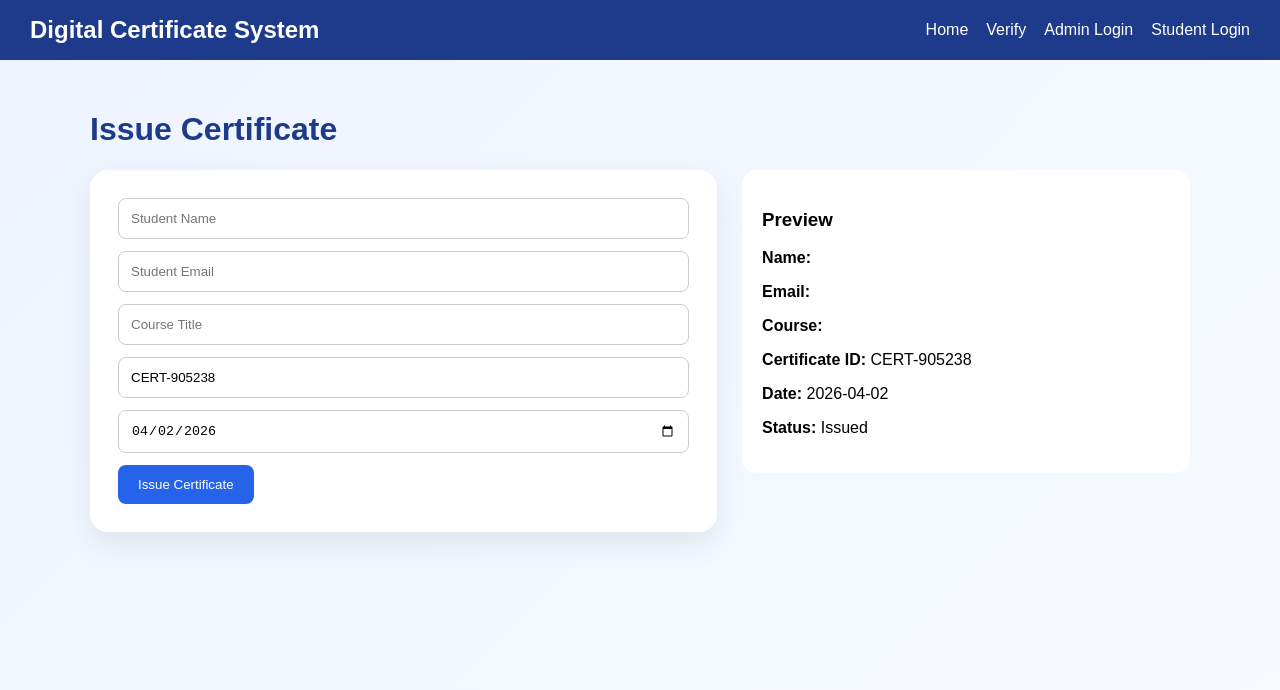
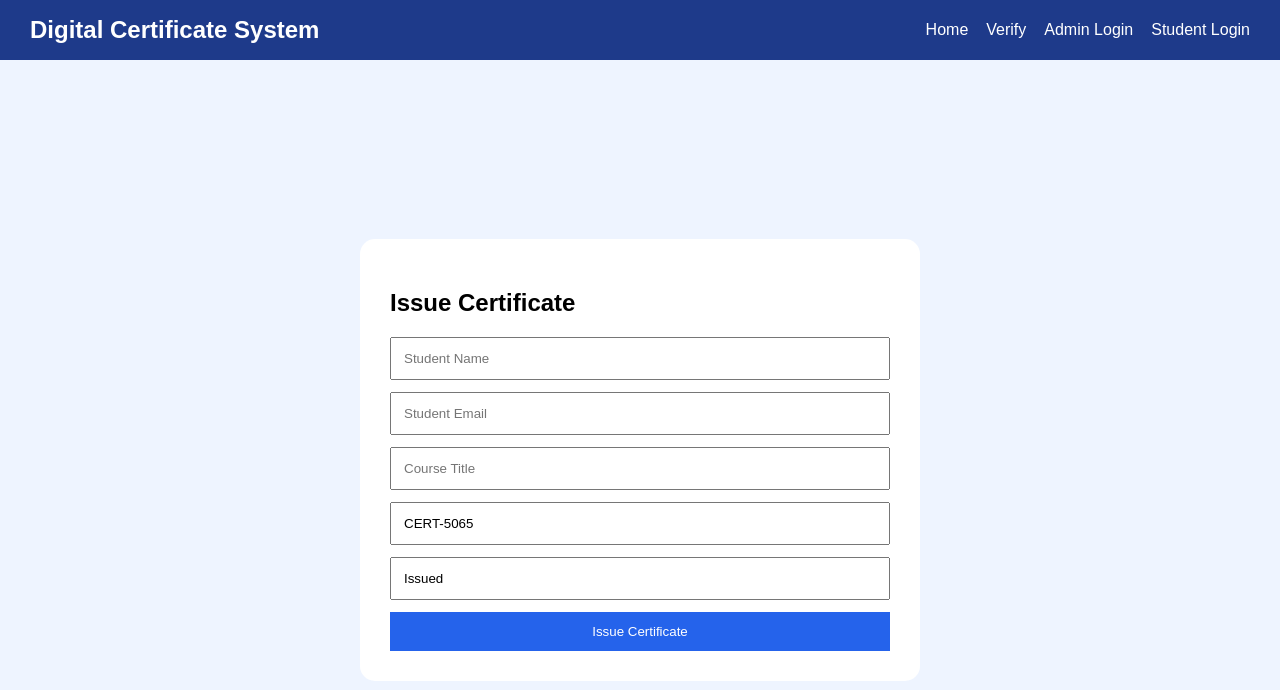
Before and after one commit to pravallikakonada/digital-certificate-issue, a React (Vite) app: page /issue in a window 1280 px wide. Shown: the top 690 px of the page. Built offline with nearby package versions, Linux system fonts and the light colour scheme; sample sign-in values are in the browser's storage.

Commit message:
completed tests to issue certificate flow

```diff
--- a/src/pages/CompletedTests.jsx
+++ b/src/pages/CompletedTests.jsx
@@ -1,44 +1,40 @@
 import React, { useEffect, useState } from "react";
 import axios from "axios";
+import { useNavigate } from "react-router-dom";
 import Header from "../components/Header";
-import { useNavigate } from "react-router-dom";
 
-const API_BASE_URL = `http://${window.location.hostname}:8000`;
+const API = "https://certificate-backend-mxjt.onrender.com/api/exams/completed-tests/";
 
 const CompletedTests = () => {
-  const navigate = useNavigate();
   const [tests, setTests] = useState([]);
   const [loading, setLoading] = useState(true);
+  const navigate = useNavigate();
 
-  useEffect(() => {
-    const role = localStorage.getItem("role");
-    if (role !== "admin") {
-      navigate("/admin-login");
-      return;
-    }
-
-    fetchCompletedTests();
-  }, [navigate]);
-
-  const fetchCompletedTests = async () => {
+  const fetchTests = async () => {
     try {
-      const response = await axios.get(`${API_BASE_URL}/api/exams/completed-tests/`);
-      setTests(response.data || []);
+      const res = await axios.get(API);
+      setTests(res.data || []);
     } catch (error) {
       console.error("Error fetching completed tests:", error);
-      alert("Failed to load completed tests ❌");
+      alert("Completed tests load avvaledu ❌");
     } finally {
       setLoading(false);
     }
   };
 
-  const handleIssueCertificate = (test) => {
+  useEffect(() => {
+    fetchTests();
+  }, []);
+
+  const handleIssueCertificate = (student) => {
     navigate("/issue", {
       state: {
-        studentName: test.student_name,
-        studentEmail: test.student_email,
-        courseTitle: test.course_title,
-        status: "Issued",
+        student_name: student.student_name,
+        student_email: student.student_email,
+        course_title: student.course_title,
+        score: student.score,
+        total_questions: student.total_questions,
+        result: student.result,
       },
     });
   };
@@ -47,66 +43,27 @@ const CompletedTests = () => {
     <>
       <Header />
 
-      <div
-        style={{
-          minHeight: "100vh",
-          background: "#eef4ff",
-          padding: "30px",
-          fontFamily: "Arial, sans-serif",
-        }}
-      >
-        <div
-          style={{
-            maxWidth: "1000px",
-            margin: "0 auto",
-            background: "#fff",
-            padding: "30px",
-            borderRadius: "16px",
-            boxShadow: "0 10px 25px rgba(0,0,0,0.08)",
-          }}
-        >
-          <h1 style={{ color: "#1e3a8a", marginTop: 0 }}>Completed Tests</h1>
+      <div style={container}>
+        <div style={card}>
+          <h2>Completed Tests</h2>
 
           {loading ? (
-            <p>Loading completed tests...</p>
+            <p>Loading...</p>
           ) : tests.length === 0 ? (
             <p>No completed tests found.</p>
           ) : (
-            tests.map((test, index) => (
-              <div
-                key={index}
-                style={{
-                  border: "1px solid #ddd",
-                  borderRadius: "12px",
-                  padding: "18px",
-                  marginBottom: "16px",
-                  background: "#f8fafc",
-                }}
-              >
-                <p><b>Student Name:</b> {test.student_name}</p>
-                <p><b>Student Email:</b> {test.student_email}</p>
+            tests.map((test) => (
+              <div key={test.id} style={testBox}>
+                <p><b>Name:</b> {test.student_name}</p>
+                <p><b>Email:</b> {test.student_email}</p>
                 <p><b>Course:</b> {test.course_title}</p>
-                <p><b>Score:</b> {test.score} / {test.total_questions}</p>
+                <p><b>Score:</b> {test.score}/{test.total_questions}</p>
                 <p><b>Result:</b> {test.result}</p>
-                <p>
-                  <b>Certificate Eligibility:</b>{" "}
-                  {test.eligible_for_certificate ? "Eligible ✅" : "Not Eligible ❌"}
-                </p>
-                <p><b>Status:</b> {test.status}</p>
 
-                {test.eligible_for_certificate && (
+                {test.result === "Passed" && (
                   <button
+                    style={btn}
                     onClick={() => handleIssueCertificate(test)}
-                    style={{
-                      marginTop: "10px",
-                      padding: "10px 16px",
-                      background: "#2563eb",
-                      color: "white",
-                      border: "none",
-                      borderRadius: "8px",
-                      cursor: "pointer",
-                      fontWeight: "600",
-                    }}
                   >
                     Issue Certificate
                   </button>
@@ -120,4 +77,36 @@ const CompletedTests = () => {
   );
 };
 
+const container = {
+  minHeight: "100vh",
+  background: "#eef4ff",
+  padding: "30px",
+};
+
+const card = {
+  maxWidth: "900px",
+  margin: "0 auto",
+  background: "#fff",
+  padding: "24px",
+  borderRadius: "16px",
+  boxShadow: "0 10px 25px rgba(0,0,0,0.08)",
+};
+
+const testBox = {
+  border: "1px solid #ddd",
+  borderRadius: "10px",
+  padding: "16px",
+  marginBottom: "15px",
+};
+
+const btn = {
+  marginTop: "10px",
+  padding: "10px 16px",
+  background: "#16a34a",
+  color: "white",
+  border: "none",
+  borderRadius: "8px",
+  cursor: "pointer",
+};
+
 export default CompletedTests;
--- a/src/pages/IssueCertificate.jsx
+++ b/src/pages/IssueCertificate.jsx
@@ -1,9 +1,9 @@
-import { useState, useEffect } from "react";
+import React, { useEffect, useState } from "react";
+import axios from "axios";
 import { useLocation } from "react-router-dom";
-import Header from "../components/Header.jsx";
-import axios from "axios";
+import Header from "../components/Header";
 
-const API_BASE_URL = "http://192.168.29.45:8000";
+const API = "https://certificate-backend-mxjt.onrender.com/api/certificates/";
 
 const IssueCertificate = () => {
   const location = useLocation();
@@ -12,62 +12,38 @@ const IssueCertificate = () => {
   const [studentEmail, setStudentEmail] = useState("");
   const [courseTitle, setCourseTitle] = useState("");
   const [certificateId, setCertificateId] = useState("");
-  const [issueDate, setIssueDate] = useState("");
   const [status, setStatus] = useState("Issued");
   const [loading, setLoading] = useState(false);
 
-  const generateCertificateId = () => {
-    return "CERT-" + Math.floor(100000 + Math.random() * 900000);
-  };
-
   useEffect(() => {
     if (location.state) {
-      setStudentName(location.state.studentName || "");
-      setStudentEmail(location.state.studentEmail || "");
-      setCourseTitle(location.state.courseTitle || "");
-      setStatus(location.state.status || "Issued");
+      setStudentName(location.state.student_name || "");
+      setStudentEmail(location.state.student_email || "");
+      setCourseTitle(location.state.course_title || "");
     }
 
-    setCertificateId(generateCertificateId());
-    setIssueDate(new Date().toISOString().split("T")[0]);
+    const randomId = "CERT-" + Math.floor(1000 + Math.random() * 9000);
+    setCertificateId(randomId);
   }, [location.state]);
 
-  const resetForm = () => {
-    setStudentName("");
-    setStudentEmail("");
-    setCourseTitle("");
-    setCertificateId(generateCertificateId());
-    setIssueDate(new Date().toISOString().split("T")[0]);
-    setStatus("Issued");
-  };
-
-  const handleIssue = async (e) => {
+  const handleSubmit = async (e) => {
     e.preventDefault();
 
-    if (!studentName || !studentEmail || !courseTitle || !certificateId) {
-      alert("Please fill all required fields");
-      return;
-    }
+    try {
+      setLoading(true);
 
-    const data = {
+      await axios.post(API, {
         student_name: studentName,
         student_email: studentEmail,
         course_title: courseTitle,
         certificate_id: certificateId,
-      issue_date: issueDate,
         status: status,
-    };
+      });
 
-    try {
-      setLoading(true);
-
-      await axios.post(`${API_BASE_URL}/api/certificates/issue/`, data);
-
-      alert("Certificate Issued Successfully ✅\nMail sent to student 📧");
-      resetForm();
+      alert("Certificate issued successfully ✅");
     } catch (error) {
-      console.error("Issue certificate error:", error);
-      alert(error?.response?.data?.error || "Error issuing certificate ❌");
+      console.error("Error issuing certificate:", error);
+      alert("Certificate issue avvaledu ❌");
     } finally {
       setLoading(false);
     }
@@ -77,112 +53,89 @@ const IssueCertificate = () => {
     <>
       <Header />
 
-      <div
-        style={{
-          minHeight: "100vh",
-          background: "linear-gradient(135deg, #eef4ff, #f8fbff)",
-          padding: "30px",
-          fontFamily: "Arial, sans-serif",
-        }}
-      >
-        <div style={{ maxWidth: "1100px", margin: "0 auto" }}>
-          <h1 style={{ color: "#1e3a8a" }}>Issue Certificate</h1>
+      <div style={container}>
+        <div style={card}>
+          <h2>Issue Certificate</h2>
 
-          <div
-            style={{
-              display: "grid",
-              gridTemplateColumns: "1.4fr 1fr",
-              gap: "25px",
-              alignItems: "start",
-            }}
-          >
-            <div
-              style={{
-                background: "#ffffff",
-                borderRadius: "18px",
-                padding: "28px",
-                boxShadow: "0 12px 30px rgba(0,0,0,0.08)",
-              }}
-            >
-              <form onSubmit={handleIssue}>
+          <form onSubmit={handleSubmit}>
             <input
+              type="text"
+              value={studentName}
+              readOnly
+              style={input}
               placeholder="Student Name"
-                  value={studentName}
-                  onChange={(e) => setStudentName(e.target.value)}
-                  style={inputStyle}
             />
 
             <input
+              type="email"
+              value={studentEmail}
+              readOnly
+              style={input}
               placeholder="Student Email"
-                  value={studentEmail}
-                  onChange={(e) => setStudentEmail(e.target.value)}
-                  style={inputStyle}
             />
 
             <input
+              type="text"
+              value={courseTitle}
+              readOnly
+              style={input}
               placeholder="Course Title"
-                  value={courseTitle}
-                  onChange={(e) => setCourseTitle(e.target.value)}
-                  style={inputStyle}
             />
 
             <input
+              type="text"
+              value={certificateId}
+              readOnly
+              style={input}
               placeholder="Certificate ID"
-                  value={certificateId}
-                  onChange={(e) => setCertificateId(e.target.value)}
-                  style={inputStyle}
             />
 
             <input
-                  type="date"
-                  value={issueDate}
-                  onChange={(e) => setIssueDate(e.target.value)}
-                  style={inputStyle}
+              type="text"
+              value={status}
+              readOnly
+              style={input}
+              placeholder="Status"
             />
 
-                <button style={btn} disabled={loading}>
+            <button type="submit" style={btn} disabled={loading}>
               {loading ? "Issuing..." : "Issue Certificate"}
             </button>
           </form>
-            </div>
-
-            <div
-              style={{
-                background: "#fff",
-                padding: "20px",
-                borderRadius: "15px",
-              }}
-            >
-              <h3>Preview</h3>
-              <p><b>Name:</b> {studentName}</p>
-              <p><b>Email:</b> {studentEmail}</p>
-              <p><b>Course:</b> {courseTitle}</p>
-              <p><b>Certificate ID:</b> {certificateId}</p>
-              <p><b>Date:</b> {issueDate}</p>
-              <p><b>Status:</b> {status}</p>
-            </div>
-          </div>
         </div>
       </div>
     </>
   );
 };
 
-const inputStyle = {
+const container = {
+  minHeight: "100vh",
+  background: "#eef4ff",
+  display: "flex",
+  justifyContent: "center",
+  alignItems: "center",
+};
+
+const card = {
+  width: "500px",
+  background: "#fff",
+  padding: "30px",
+  borderRadius: "15px",
+};
+
+const input = {
   width: "100%",
   padding: "12px",
   marginBottom: "12px",
-  borderRadius: "8px",
-  border: "1px solid #ccc",
   boxSizing: "border-box",
 };
 
 const btn = {
-  padding: "12px 20px",
+  width: "100%",
+  padding: "12px",
   background: "#2563eb",
   color: "white",
   border: "none",
-  borderRadius: "8px",
   cursor: "pointer",
 };
 
```
Also changed, not shown: 1 other file (tests, documents, lock files or other folders). Lines whose indentation alone changed are shown as unchanged.
